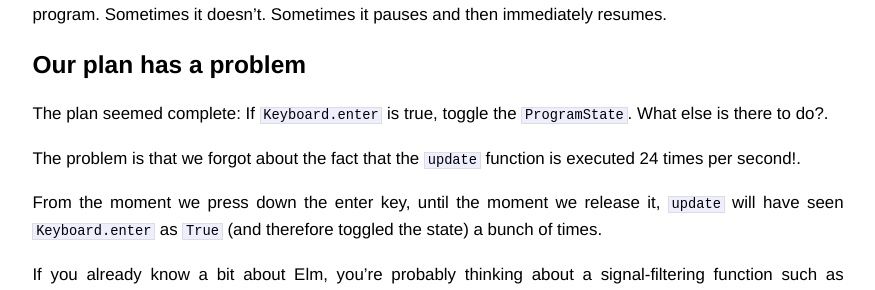
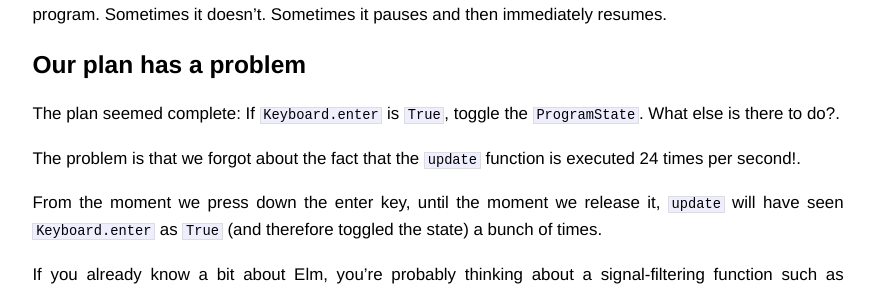
Before and after one commit to lambdatoast/lambdatoast.github.com, a Jekyll site: the page built from _posts/2013-12-17-design-your-signals.markdown, in a window 1280 px wide and 900 px high, scrolled down 3012 px. Shown: the part 156-446 px from the top of the window, without its empty margins (202-1077 px from the left). Built offline with Jekyll 4.4.1, drawn with Linux system fonts in a browser that asks for light colours.

Commit message:
Fix formatting.

```diff
--- a/_posts/2013-12-17-design-your-signals.markdown
+++ b/_posts/2013-12-17-design-your-signals.markdown
@@ -146,7 +146,7 @@
 
 ## Our plan has a problem
 
-The plan seemed complete: If `Keyboard.enter` is true, toggle the `ProgramState`. What else
+The plan seemed complete: If `Keyboard.enter` is `True`, toggle the `ProgramState`. What else
 is there to do?.
 
 The problem is that we forgot about the fact that the `update` function is executed 24 times per second!.
```
